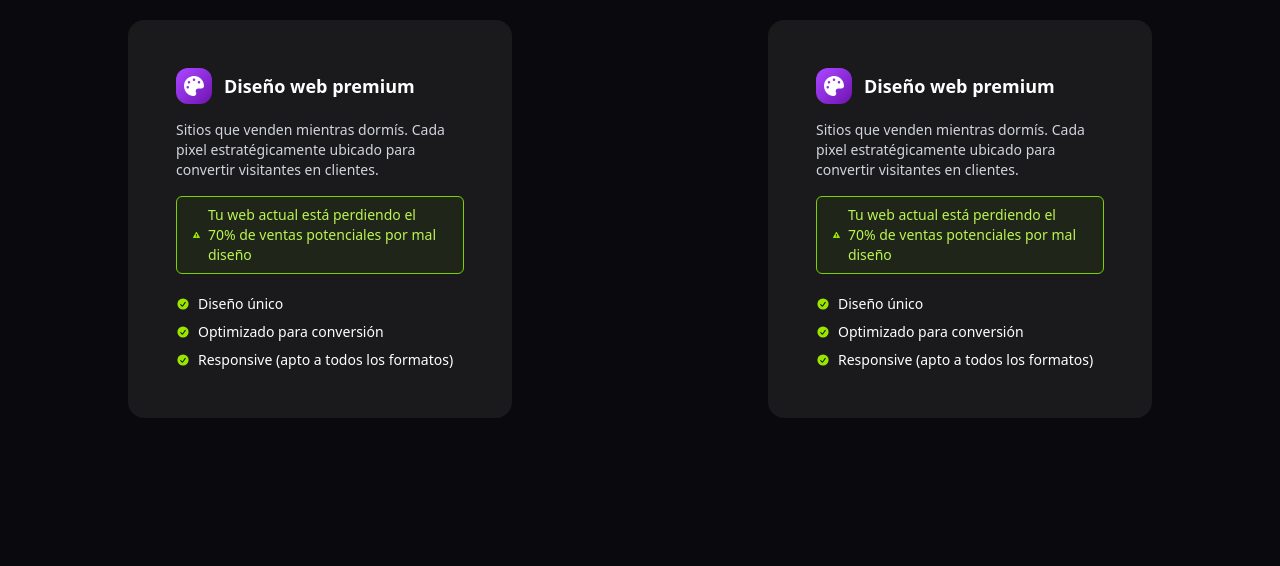
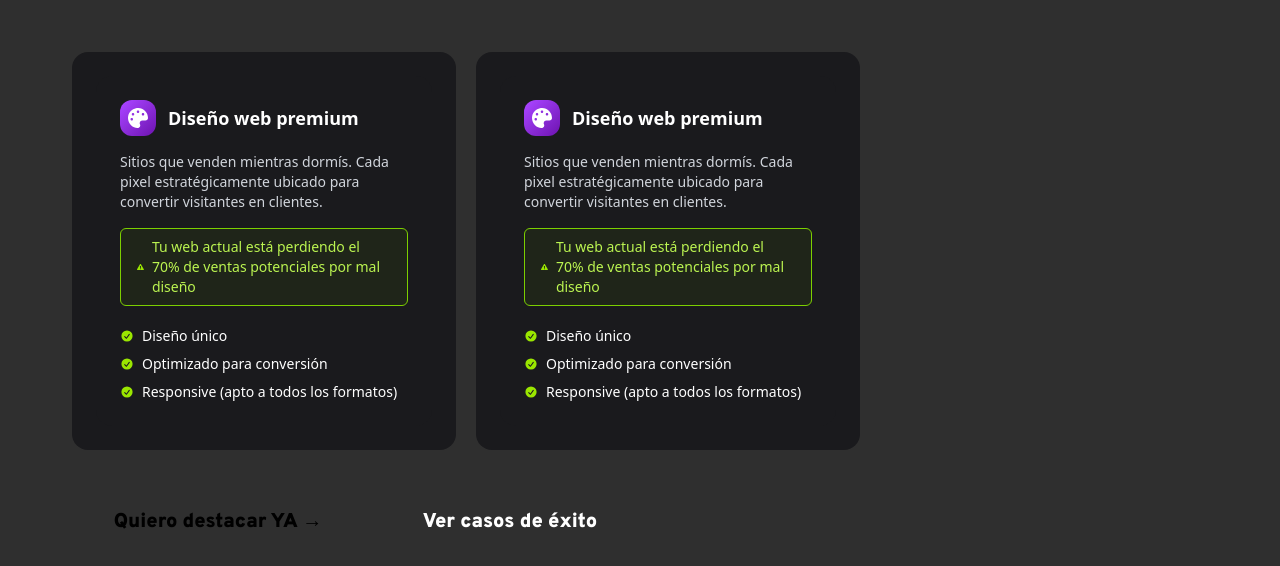
Before and after one commit to GamaEstudio/gama-website, a React (Vite) app: page / in a window 1280 px wide. Shown: the top 566 px of the page. Built offline with nearby package versions, Linux system fonts and the light colour scheme.

Commit message:
feat/componenteButtonYTipografias

```diff
--- a/index.html
+++ b/index.html
@@ -1,15 +1,21 @@
-<!doctype html>
+<!DOCTYPE html>
 <html lang="en">
 	<head>
 		<meta charset="UTF-8" />
 		<link rel="icon" type="image/svg+xml" href="/vite.svg" />
 		<meta name="viewport" content="width=device-width, initial-scale=1.0" />
-    <link href="/src/index.css" rel="stylesheet">
-    <title>Vite + React + TS</title>
+		<link href="/src/index.css" rel="stylesheet" />
+
+		<link rel="preconnect" href="https://fonts.googleapis.com" />
+		<link rel="preconnect" href="https://fonts.gstatic.com" crossorigin />
+		<link
+			href="https://fonts.googleapis.com/css2?family=Gantari:ital,wght@0,100..900;1,100..900&family=Overpass:ital,wght@0,100..900;1,100..900&display=swap"
+			rel="stylesheet"
+		/>
+		<title>Gama estudio</title>
 	</head>
 	<body>
-    <div id="root" class="bg-gama-black h-screen"> </div>
-
+		<div id="root"></div>
 		<script type="module" src="/src/main.tsx"></script>
 	</body>
 </html>
--- /dev/null
+++ b/src/App.css
@@ -0,0 +1,5 @@
+#root {
+	max-width: 1200px;
+	margin: 0 auto;
+	padding: 2rem;
+}
--- a/src/App.tsx
+++ b/src/App.tsx
@@ -1,13 +1,18 @@
 import PremiumDesignCard from "./components/PremiumDesignCard"
+import Button from "./components/Button/Button"
+import "./App.css"
 
 function App() {
-
-  return (
-    <div className="flex">
-      <PremiumDesignCard />
-      <PremiumDesignCard />
-    </div>
-  )
+	return (
+		<div className="flex gap-5 flex-wrap">
+			<PremiumDesignCard />
+			<PremiumDesignCard />
+			<div>
+				<Button className="mb-4">Quiero destacar YA →</Button>
+				<Button opcion="2">Ver casos de éxito</Button>
+			</div>
+		</div>
+	)
 }
 
 export default App
--- /dev/null
+++ b/src/components/Button/Button.css
@@ -0,0 +1,35 @@
+.btn-solido {
+	background-color: var(--color-gama-black);
+	color: white;
+	border: 1px solid var(--color-gama-secondary);
+	transition: background-color 0.7s ease, filter 0.2s ease, transform 0.2s ease, border 0.2s ease;
+}
+
+.btn-solido:hover {
+	background-color: var(--color-gama-primary);
+	border: 2px solid var(--color-gama-secondary);
+}
+
+.btn-solido:active {
+	filter: brightness(0.85);
+	transform: scale(0.99);
+}
+
+/* ---------------- DEGRADADO ---------------- */
+
+.btn-degradado {
+	color: var(--color-gama-bluedark);
+	background: linear-gradient(to right, var(--color-gama-secondary) 50%, var(--color-gama-primary) 100%);
+	background-size: 200% 100%;
+	background-position: 100% 0;
+	transition: background-position 0.8s ease, filter 0.2s ease, transform 0.2s ease;
+}
+
+.btn-degradado:hover {
+	background-position: 0 0;
+}
+
+.btn-degradado:active {
+	filter: brightness(0.85);
+	transform: scale(0.99);
+}
--- /dev/null
+++ b/src/components/Button/Button.tsx
@@ -0,0 +1,16 @@
+import type { ButtonProps } from "./types"
+import "./Button.css"
+
+const Button = ({ children, alto = "63px", ancho = "276px", size = "20px", onClick, opcion = "1", className = "" }: ButtonProps) => {
+	return (
+		<button
+			onClick={onClick}
+			style={{ width: ancho, height: alto, fontSize: size }}
+			className={`rounded-[1rem] font-black px-4 py-2 mx-2 cursor-pointer font-2 ${opcion == "1" ? "btn-degradado" : "btn-solido"} ${className}`}
+		>
+			{children}
+		</button>
+	)
+}
+
+export default Button
--- /dev/null
+++ b/src/components/Button/types.ts
@@ -0,0 +1,11 @@
+import React from "react"
+
+export type ButtonProps = {
+	children: React.ReactNode
+	onClick?: () => void
+	alto?: string
+	ancho?: string
+	size?: string
+	opcion?: "1" | "2"
+	className?: string
+}
--- a/src/components/PremiumDesignCard.tsx
+++ b/src/components/PremiumDesignCard.tsx
@@ -1,9 +1,9 @@
-import { FaPalette, FaExclamationTriangle } from 'react-icons/fa';
-import { HiMiniCheckCircle } from 'react-icons/hi2';
+import { FaPalette, FaExclamationTriangle } from "react-icons/fa"
+import { HiMiniCheckCircle } from "react-icons/hi2"
 
 export default function PremiumDesignCard() {
 	return (
-        <div className="relative group max-w-sm mx-auto my-5">
+		<div className="relative group max-w-sm my-5">
 			{/* Glow animado solo al hacer hover */}
 
 			<div className="absolute inset-0 blur-md scale-75 group-hover:scale-100 bg-gradient-to-l from-amber-400 via-fuchsia-500 to-purple-600 transition-all duration-200 ease-in-out gradient-glow" />
@@ -19,8 +19,7 @@ export default function PremiumDesignCard() {
 						<h2 className="text-lg font-bold">Diseño web premium</h2>
 					</div>
 					<p className="text-sm text-gray-300 mb-4">
-                        Sitios que venden mientras dormís. Cada pixel estratégicamente ubicado para convertir
-                        visitantes en clientes.
+						Sitios que venden mientras dormís. Cada pixel estratégicamente ubicado para convertir visitantes en clientes.
 					</p>
 
 					<div className="bg-lime-900/20 border border-lime-500 text-lime-300 rounded-md px-4 py-2 text-sm mb-5 flex items-center gap-2">
@@ -45,5 +44,5 @@ export default function PremiumDesignCard() {
 				</div>
 			</div>
 		</div>
-    );
+	)
 }
--- a/src/index.css
+++ b/src/index.css
@@ -1,9 +1,20 @@
 @import "tailwindcss";
 
 @theme {
-  --color-gama-primary: #683EE6;
-  --color-gama-secondary: #CBFD02;
-  --color-gama-black: #0A0A0E;
+	--color-gama-primary: #683ee6;
+	--color-gama-secondary: #cbfd02;
+	--color-gama-black: #0f0d18;
+	--color-gama-blue: #2f1c6a;
+	--color-gama-red: #f25236;
+	--color-gama-bluedark: #0d0035;
+
+	--font-1: "Gantari", sans-serif;
+	--font-2: "Overpass", sans-serif;
+}
+
+:root {
+	font-family: var(--font-1);
+	background-color: rgb(47, 47, 47);
 }
 
 @layer utilities {
@@ -13,7 +24,8 @@
 	}
 
 	@keyframes gradient-x {
-  0%, 100% {
+		0%,
+		100% {
 			background-position: 0% 50%;
 		}
 		50% {
@@ -25,5 +37,4 @@
 		background-size: 400% 400%;
 		animation: gradient-x 1.5s ease-in-out infinite;
 	}
-
 }
```
Lines whose indentation alone changed are shown as unchanged.
